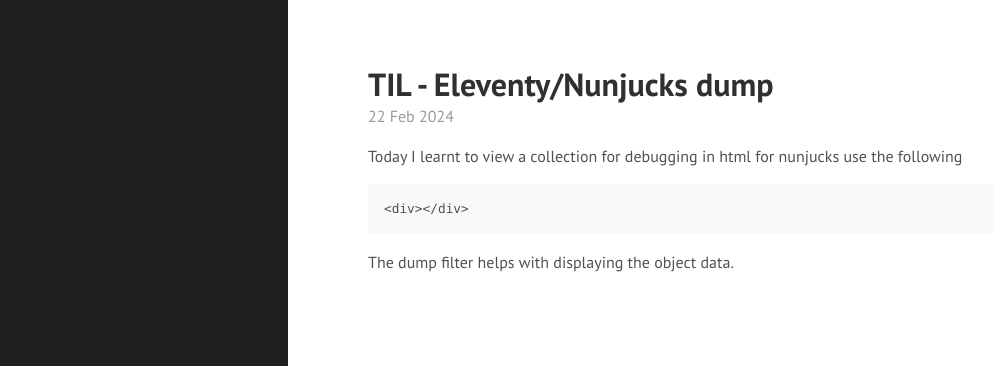
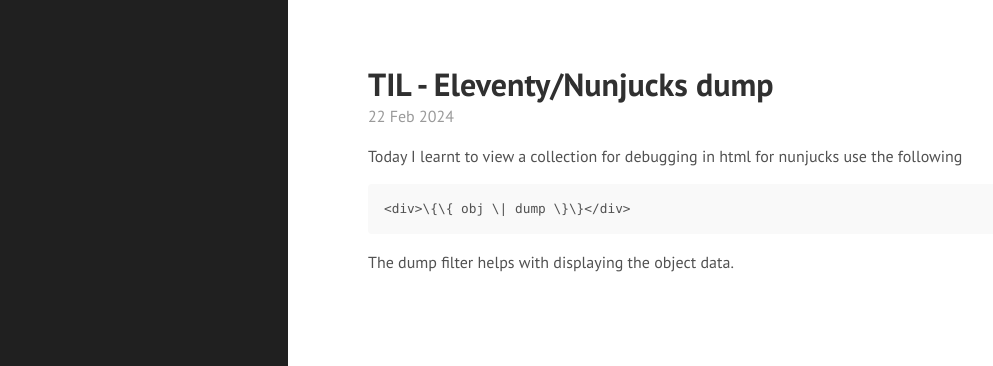
Before and after one commit to slowmonkey/slowmonkey.github.io, a Jekyll site: the page built from _posts/2024-02-22-today-i-learnt-eleventy-nunjucks-dump.md, in a window 1280 px wide. Shown: the top 366 px of the page, without its empty margins (0-993 px from the left). Built offline with Jekyll 4.4.1, drawn with Linux system fonts in a browser that asks for light colours; nearby versions of some CDN libraries.

Commit message:
Update 2024-02-22-today-i-learnt-eleventy-nunjucks-dump.md

````diff
--- a/_posts/2024-02-22-today-i-learnt-eleventy-nunjucks-dump.md
+++ b/_posts/2024-02-22-today-i-learnt-eleventy-nunjucks-dump.md
@@ -9,7 +9,7 @@
 Today I learnt to view a collection for debugging in html for nunjucks use the following
 
 ```
-<div>{{ obj | dump }}</div>
+<div>\{\{ obj \| dump \}\}</div>
 ```
 
 The dump filter helps with displaying the object data.
````
